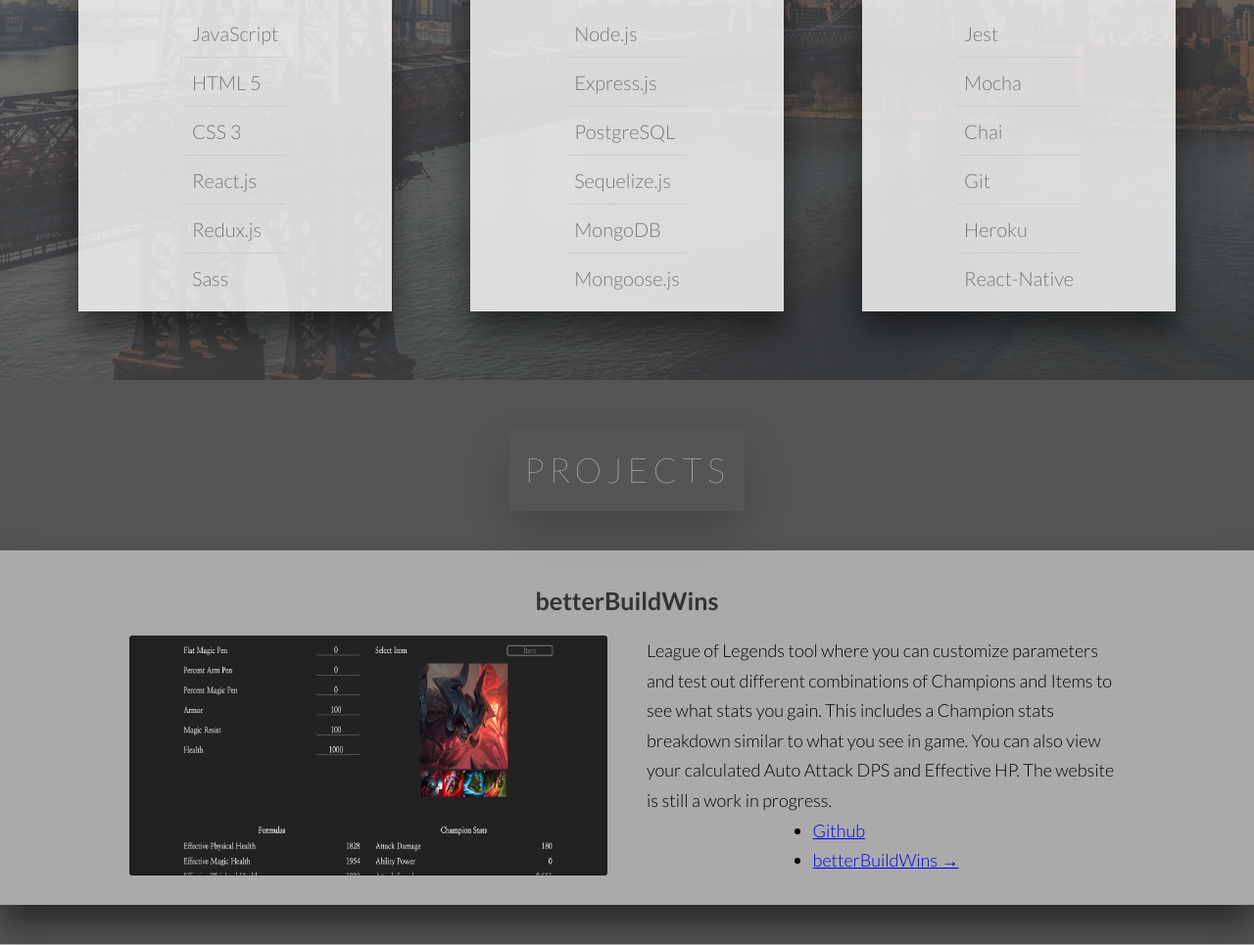
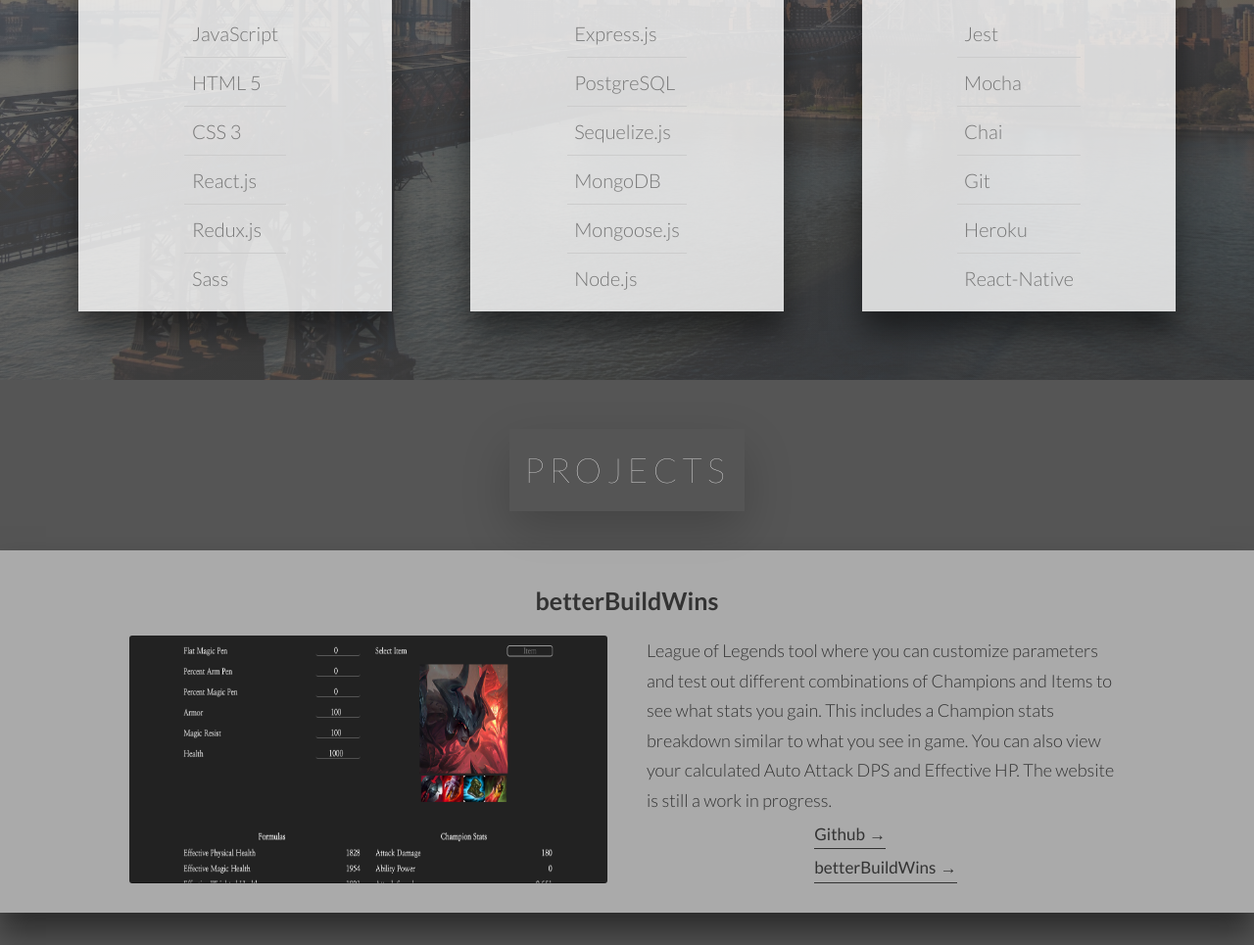
Before and after one commit to j-e-torres/portfolio, a PHP site: page / in a window 1280 px wide. Shown: the part 2037-3002 px from the top of the page at 98% size. Run offline with PHP 8.4, Linux system fonts and the light colour scheme.

Commit message:
refactored lists into a component, added demo video to listhis part

```diff
--- a/css/style.css
+++ b/css/style.css
@@ -152,15 +152,6 @@ body {
       background-image: linear-gradient(to right bottom, rgba(0, 0, 0, 0.6), rgba(0, 0, 0, 0.6)); }
   .card-container__card-details {
     padding: 1rem; }
-    .card-container__card-details ul {
-      list-style: none;
-      font-size: 2rem;
-      font-weight: 300;
-      color: var(--color-grey-dark-2); }
-      .card-container__card-details ul li {
-        padding: 0.75rem; }
-        .card-container__card-details ul li:not(:last-child) {
-          border-bottom: var(--line-2); }
 
 .bg-video {
   position: absolute;
@@ -271,23 +262,56 @@ body {
   .project:not(:last-child) {
     margin-bottom: var(--margin-bottom-medium); }
   .project__details {
+    color: var(--color-grey-dark-1);
     display: flex;
     justify-content: center; }
   .project__figure {
     overflow: hidden;
-    flex: 0 0 40%;
     border-radius: 3px;
-    margin-right: 4rem; }
+    margin-right: 4rem;
+    flex: 0 0 40%; }
+    .project__figure--demo {
+      height: 30rem;
+      width: 30rem; }
   .project__screenshot {
     width: 100%;
     height: 100%; }
+  .project__demo-video {
+    height: 100%;
+    width: 100%; }
   .project__description {
     flex: 0 0 40%;
     font-size: 1.8rem;
     font-weight: 300;
     display: flex;
     flex-direction: column;
+    justify-content: center;
     align-items: center; }
+
+.global-list {
+  list-style: none;
+  font-size: 2rem;
+  font-weight: 300;
+  color: var(--color-grey-dark-2); }
+  .global-list__card-li {
+    padding: 0.75rem; }
+    .global-list__card-li:not(:last-child) {
+      border-bottom: var(--line-2); }
+  .global-list__link {
+    text-decoration: none;
+    display: inline-block; }
+    .global-list__link--project:visited, .global-list__link--project:link {
+      font-size: 1.7rem;
+      font-weight: 400;
+      color: var(--color-grey-dark-1);
+      border-bottom: 1px solid currentColor; }
+    .global-list__link--project:hover, .global-list__link--project:active {
+      color: var(--color-grey-dark-2); }
+      .global-list__link--project:hover span, .global-list__link--project:active span {
+        margin-left: 8px; }
+    .global-list__link--project span {
+      margin-left: 1px;
+      transition: margin-left 0.2s; }
 
 .header {
   height: 100vh;
--- a/index.html
+++ b/index.html
@@ -224,13 +224,13 @@
             </h4>
 
             <div class="card-container__card-details">
-              <ul>
-                <li>JavaScript</li>
-                <li>HTML 5</li>
-                <li>CSS 3</li>
-                <li>React.js</li>
-                <li>Redux.js</li>
-                <li>Sass</li>
+              <ul class="global-list">
+                <li class="global-list__card-li">JavaScript</li>
+                <li class="global-list__card-li">HTML 5</li>
+                <li class="global-list__card-li">CSS 3</li>
+                <li class="global-list__card-li">React.js</li>
+                <li class="global-list__card-li">Redux.js</li>
+                <li class="global-list__card-li">Sass</li>
               </ul>
             </div>
           </div>
@@ -248,13 +248,13 @@
             </h4>
 
             <div class="card-container__card-details">
-              <ul>
-                <li>Node.js</li>
-                <li>Express.js</li>
-                <li>PostgreSQL</li>
-                <li>Sequelize.js</li>
-                <li>MongoDB</li>
-                <li>Mongoose.js</li>
+              <ul class="global-list">
+                <li class="global-list__card-li">Express.js</li>
+                <li class="global-list__card-li">PostgreSQL</li>
+                <li class="global-list__card-li">Sequelize.js</li>
+                <li class="global-list__card-li">MongoDB</li>
+                <li class="global-list__card-li">Mongoose.js</li>
+                <li class="global-list__card-li">Node.js</li>
               </ul>
             </div>
           </div>
@@ -272,13 +272,13 @@
             </h4>
 
             <div class="card-container__card-details">
-              <ul>
-                <li>Jest</li>
-                <li>Mocha</li>
-                <li>Chai</li>
-                <li>Git</li>
-                <li>Heroku</li>
-                <li>React-Native</li>
+              <ul class="global-list">
+                <li class="global-list__card-li">Jest</li>
+                <li class="global-list__card-li">Mocha</li>
+                <li class="global-list__card-li">Chai</li>
+                <li class="global-list__card-li">Git</li>
+                <li class="global-list__card-li">Heroku</li>
+                <li class="global-list__card-li">React-Native</li>
               </ul>
             </div>
           </div>
@@ -299,31 +299,40 @@
             </div>
 
             <div class="project__details">
-              <figure class="project__figure">
+              <figure class="project__figure project__figure--screenshot">
                 <img
                   src="img/betterBuildWins.png"
                   alt="betterBuildWins"
                   class="project__screenshot"
                 />
-                <!-- <figcation class="project__caption">betterBuildWins</figcation> -->
               </figure>
 
               <div class="project__description">
+                <p>
                   League of Legends tool where you can customize parameters and
                   test out different combinations of Champions and Items to see
                   what stats you gain. This includes a Champion stats breakdown
                   similar to what you see in game. You can also view your
                   calculated Auto Attack DPS and Effective HP. The website is
                   still a work in progress.
+                </p>
 
                 <div class="project__info">
-                  <ul class="project__links">
-                    <li>
-                      <a href="#" class="project__link">Github</a>
+                  <ul class="global-list">
+                    <li class="global-list__project-li">
+                      <a
+                        href="https://github.com/j-e-torres/betterBuildWins"
+                        class="global-list__link global-list__link--project"
+                        target="_blank"
+                        >Github <span>&rarr;</span></a
+                      >
                     </li>
-                    <li>
-                      <a href="#" class="project__link"
-                        >betterBuildWins &rarr;</a
+                    <li class="global-list__project-li">
+                      <a
+                        href="https://juanstackathon.herokuapp.com/#/"
+                        class="global-list__link global-list__link--project"
+                        target="_blank"
+                        >betterBuildWins <span>&rarr;</span></a
                       >
                     </li>
                   </ul>
@@ -340,13 +349,14 @@
             </div>
 
             <div class="project__details">
-              <figure class="project__figure">
-                <img
-                  src="img/betterBuildWins.png"
-                  alt="betterBuildWins"
-                  class="project__screenshot"
-                />
-                <!-- <figcation class="project__caption">betterBuildWins</figcation> -->
+              <figure class="project__figure project__figure--demo">
+                <video class="project__demo-video" controls muted>
+                  <source src="img/listThisDemo.webm" type="video/mp4" />
+
+                  <source src="img/listThisDemo.webm" type="video/webm" />
+
+                  Your browser is not supported!
+                </video>
               </figure>
 
               <div class="project__description">
@@ -357,12 +367,20 @@
                 have a hard time coordinating grocery needs!
 
                 <div class="project__info">
-                  <ul class="project__links">
-                    <li>
-                      <a href="#" class="project__link">Github</a>
+                  <ul class="global-list">
+                    <li class="global-list__project-li">
+                      <a
+                        href="#"
+                        class="global-list__link global-list__link--project"
+                        >Github <span>&rarr;</span></a
+                      >
                     </li>
-                    <li>
-                      <a href="#" class="project__link">ListThis &rarr;</a>
+                    <li class="global-list__project-li">
+                      <a
+                        href="#"
+                        class="global-list__link global-list__link--project"
+                        >ListThis <span>&rarr;</span></a
+                      >
                     </li>
                   </ul>
 
--- a/sass/components/_card-container.scss
+++ b/sass/components/_card-container.scss
@@ -91,20 +91,5 @@
 
   &__card-details {
     padding: 1rem;
-
-    ul {
-      list-style: none;
-      font-size: 2rem;
-      font-weight: 300;
-      color: var(--color-grey-dark-2);
-
-      li {
-        padding: 0.75rem;
-
-        &:not(:last-child) {
-          border-bottom: var(--line-2);
-        }
-      }
-    }
   }
 }
--- /dev/null
+++ b/sass/components/_list.scss
@@ -0,0 +1,46 @@
+.global-list {
+  list-style: none;
+  font-size: 2rem;
+  font-weight: 300;
+  color: var(--color-grey-dark-2);
+
+  &__card-li {
+    padding: 0.75rem;
+
+    &:not(:last-child) {
+      border-bottom: var(--line-2);
+    }
+  }
+
+  // &__project-li {
+  // }
+
+  &__link {
+    text-decoration: none;
+    display: inline-block;
+
+    &--project {
+      &:visited,
+      &:link {
+        font-size: 1.7rem;
+        font-weight: 400;
+        color: var(--color-grey-dark-1);
+        border-bottom: 1px solid currentColor;
+      }
+
+      &:hover,
+      &:active {
+        color: var(--color-grey-dark-2);
+
+        & span {
+          margin-left: 8px;
+        }
+      }
+
+      & span {
+        margin-left: 1px;
+        transition: margin-left 0.2s;
+      }
+    }
+  }
+}
--- a/sass/components/_projects.scss
+++ b/sass/components/_projects.scss
@@ -21,24 +21,37 @@
   }
 
   &__details {
+    color: var(--color-grey-dark-1);
     display: flex;
     justify-content: center;
   }
 
   &__figure {
-    // height: 30rem;
-    // width: 30rem;
     overflow: hidden;
-    flex: 0 0 40%;
-    // flex: 0 0 60rem;
-
     border-radius: 3px;
     margin-right: 4rem;
+    flex: 0 0 40%;
+
+    &--screenshot {
+      // flex: 0 0 40%;
+      // height: 30rem;
+      // width: 30rem;
+    }
+
+    &--demo {
+      height: 30rem;
+      width: 30rem;
+    }
   }
 
   &__screenshot {
     width: 100%;
     height: 100%;
+  }
+
+  &__demo-video {
+    height: 100%;
+    width: 100%;
   }
 
   &__caption {
@@ -58,7 +71,12 @@
 
     display: flex;
     flex-direction: column;
-    // justify-content: center;
+    justify-content: center;
     align-items: center;
   }
+
+  &__info {
+    // flex: 0 0 100%;
+    // text-align: center;
+  }
 }
--- a/sass/main.scss
+++ b/sass/main.scss
@@ -12,6 +12,7 @@
 @import 'components/about';
 @import 'components/btn-inline';
 @import 'components/projects';
+@import 'components/list';
 
 @import 'layout/header';
 @import 'layout/navbar';
```
Also changed, not shown: 1 other file. Lines whose indentation alone changed are shown as unchanged.
